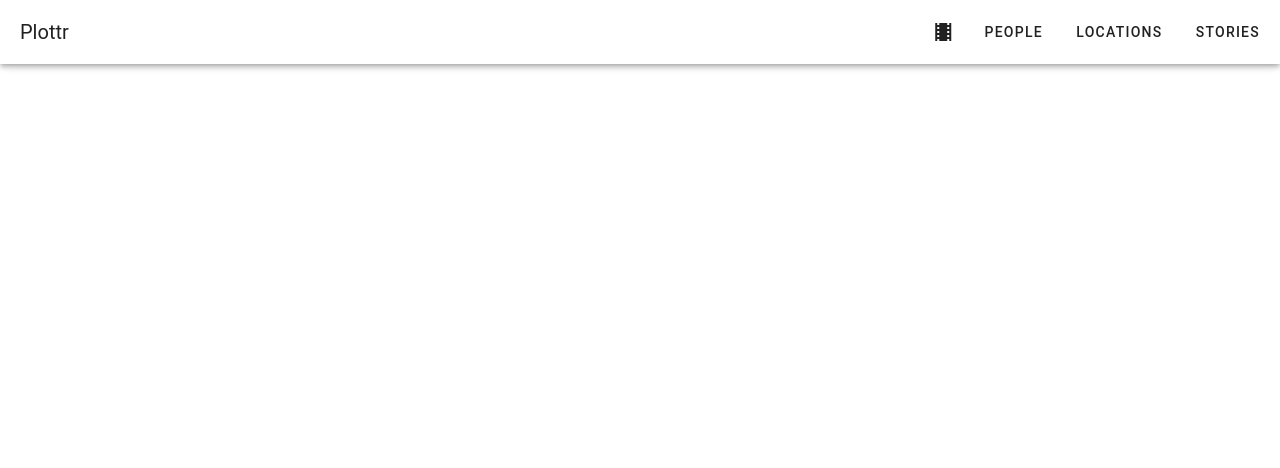
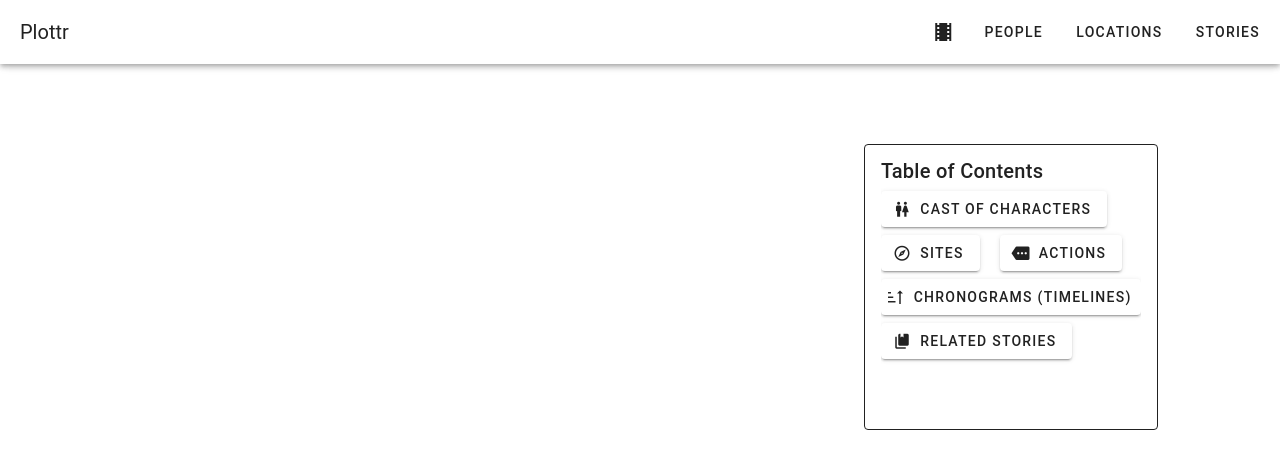
Before and after one commit to lucasjellema/plottr, a Vue app: page /storyCover in a window 1280 px wide. Shown: the top 468 px of the page. Built offline with nearby package versions, Linux system fonts and the light colour scheme.

Commit message:
Introduce Cover page for selected story

```diff
--- a/src/App.vue
+++ b/src/App.vue
@@ -35,6 +35,10 @@
 <script setup>
 import { ref, computed } from 'vue'
 import { useStorieStore } from "./store/storiesStore";
+
+import { useRouter, useRoute } from 'vue-router'
+
+const router = useRouter()
 const store = useStorieStore()
 const storyData = store.stories;
 
@@ -53,6 +57,7 @@ watch(currentStory, async (newCurrentStory) => {
     } else {
       storyImageSrc.value = newCurrentStory.imageUrl
     }
+    router.push('/storyCover')
   }
 })
 
--- /dev/null
+++ b/src/pages/storyCover.vue
@@ -0,0 +1,66 @@
+<template>
+  <v-responsive>
+    <v-container fluid tag="section" aria-labelledby="title">
+      <v-main>
+        <v-row>
+          <v-col cols="7" offset="1">
+            <h1>{{ currentStory ? currentStory.title : '' }}</h1>
+            <v-img v-if="storyImageSrc" :src="storyImageSrc"></v-img>
+            <p>{{ currentStory ? currentStory.description : '' }}</p>
+          </v-col>
+          <v-col cols="3" offset="0">
+            <v-card class="mx-auto" max-width="344" variant="outlined">
+              <v-card-item>
+                <div>
+                  <div class="text-h6 mb-1">
+                    Table of Contents
+                  </div>
+                  <div class="text-caption">
+                    <v-btn prepend-icon="mdi-human-male-female"  title="Story Cast of Characters" class="mb-2">Cast of Characters</v-btn>
+                    <v-btn prepend-icon="mdi-compass-outline"  title="Story Locations" class="mb-2 mr-5">Sites</v-btn>
+                    <v-btn prepend-icon="mdi-more"  title="Events, Milestones, Activities" class="mb-2">Actions</v-btn>
+                    <v-btn prepend-icon="mdi-sort-descending"  title="Actions plotted against time" class="mb-2">Chronograms (Timelines)</v-btn>
+                    <v-btn prepend-icon="mdi-book-multiple"  title="Subplots, Overarching Storlines" class="mb-2" >Related Stories</v-btn>
+                  </div>
+                </div>
+              </v-card-item>
+
+              <v-card-actions>
+
+              </v-card-actions>
+            </v-card> </v-col>
+        </v-row>
+      </v-main>
+    </v-container>
+  </v-responsive>
+</template>
+
+
+<script setup>
+
+
+import { ref, computed } from 'vue'
+import { useStorieStore } from "@/store/storiesStore";
+const store = useStorieStore()
+const storyData = store.stories;
+
+import { useImagesStore } from "@/store/imagesStore";
+const imagesStore = useImagesStore()
+
+const storyImageSrc = ref()
+
+const currentStory = computed(() => store.currentStory)
+
+watch(currentStory, async (newCurrentStory) => {
+  if (newCurrentStory) {
+    if (newCurrentStory.imageId) {
+      const url = await imagesStore.getUrlForIndexedDBImage(newCurrentStory.imageId)
+      storyImageSrc.value = url
+    } else {
+      storyImageSrc.value = newCurrentStory.imageUrl
+    }
+  }
+})
+
+//
+</script>
--- a/src/router/index.js
+++ b/src/router/index.js
@@ -5,6 +5,7 @@ import { createRouter, createWebHistory } from 'vue-router'
 import peopleTable from '@/pages/people.vue';
 import locationsTable from '@/pages/locations.vue';
 import storiesTable from '@/pages/stories.vue';
+import storyCover from '@/pages/storyCover.vue';
 
 const router = createRouter({
   history: createWebHistory(process.env.BASE_URL),
@@ -28,6 +29,11 @@ const router = createRouter({
       name: 'Stories',
       component: storiesTable,
     },
+    {
+      path: '/storyCover',
+      name: 'StoryCover',
+      component: storyCover,
+    },
   ],
 })
 console.log(JSON.stringify(router.getRoutes(), null, 2))
```
